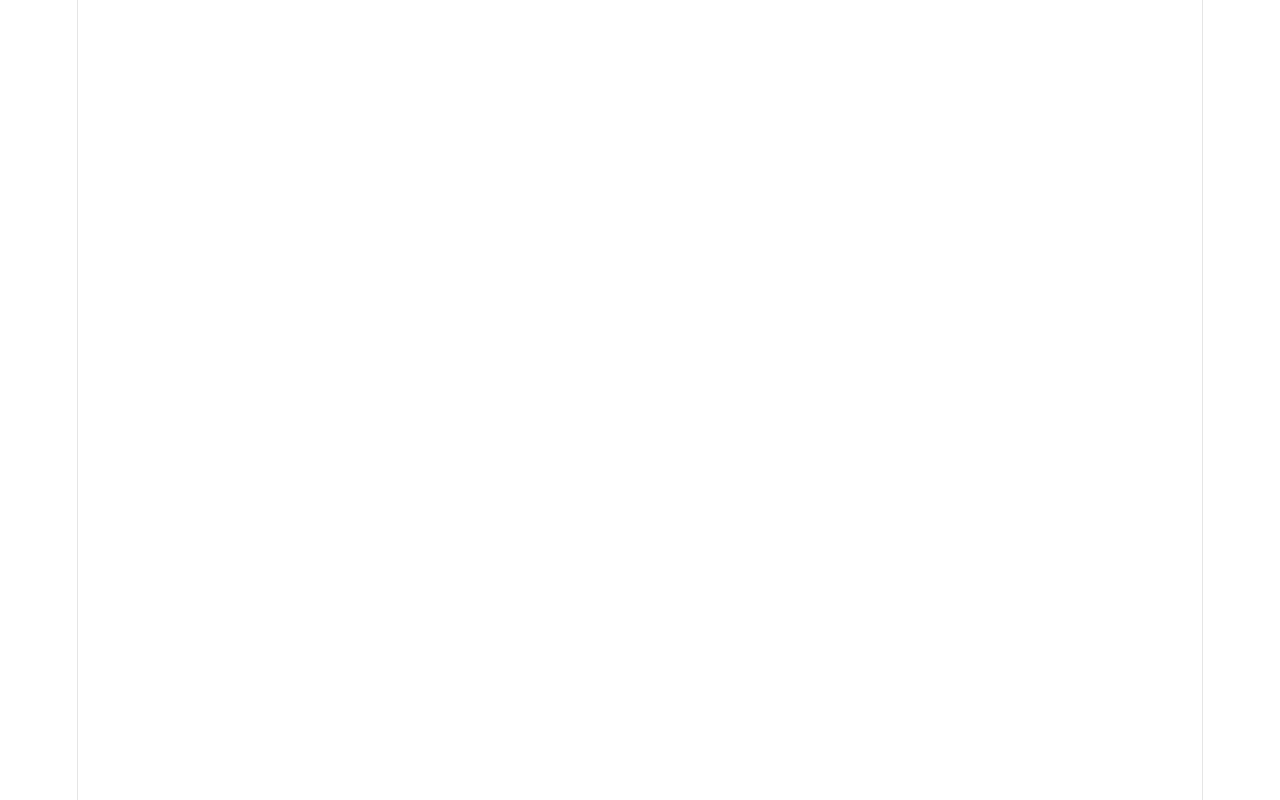
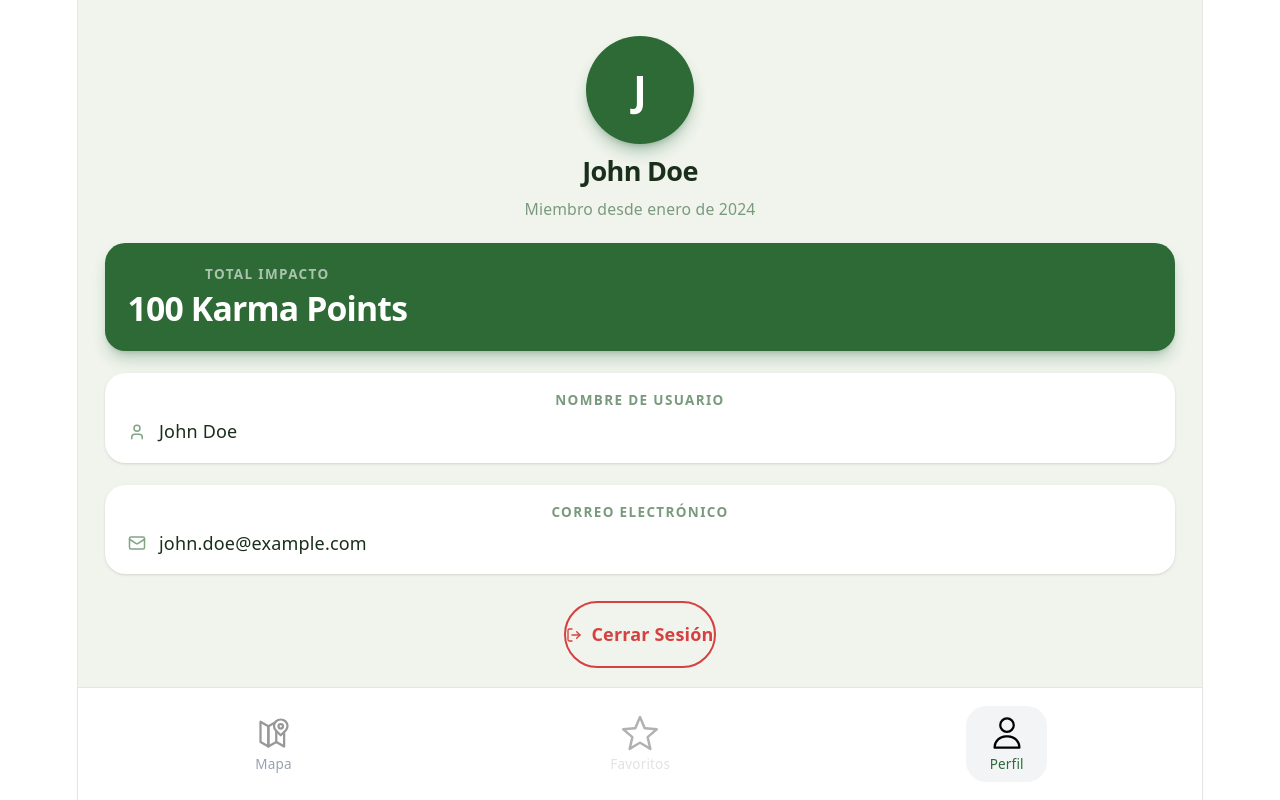
Before and after one commit to Fernandosanchez1609/GoGoMap, a React (Vite) app in the folder frontend/: page /user in a window 1280 px wide. Before the commit this address had no page. Built offline with nearby package versions, Linux system fonts and the light colour scheme.

Commit message:
Feat: Pagina de usuario maquetada y footer funcionando

```diff
--- a/frontend/src/components/Footer/Footer.tsx
+++ b/frontend/src/components/Footer/Footer.tsx
@@ -1,9 +1,43 @@
+import { NavLink } from "react-router-dom";
+
 export default function Footer() {
   return (
-    <footer className="display flex   justify-around p-4 bg-white border-t">
-      <img src="/assets/icons/mapa.svg" alt="Logo" className="h-10" />
-      <img src="/assets/icons/favoritos.svg" alt="favoritos" className="h-10" />
-      <img src="/assets/icons/perfil.svg" alt="perfil" className="h-10" />
+    <footer className="flex justify-around p-4 bg-white border-t">
+      <NavLink to="/map">
+        {({ isActive }) => (
+          <div className={`flex flex-col items-center gap-1 px-5 py-2 rounded-2xl transition-all duration-200 ${isActive ? "bg-gray-100" : ""}`}>
+            <img
+              src="/assets/icons/mapa.svg"
+              alt="Mapa"
+              className={`h-8 transition-opacity duration-200 ${isActive ? "opacity-100" : "opacity-40"}`}
+            />
+            <span className={`text-xs font-medium transition-all duration-200 ${isActive ? "text-[#2d6a35]" : "text-gray-400"}`}>
+              Mapa
+            </span>
+          </div>
+        )}
+      </NavLink>
+
+      {/* Favoritos — deshabilitado */}
+      <div className="flex flex-col items-center gap-1 px-5 py-2 rounded-2xl opacity-30 cursor-not-allowed">
+        <img src="/assets/icons/favoritos.svg" alt="Favoritos" className="h-8" />
+        <span className="text-xs font-medium text-gray-400">Favoritos</span>
+      </div>
+
+      <NavLink to="/user">
+        {({ isActive }) => (
+          <div className={`flex flex-col items-center gap-1 px-5 py-2 rounded-2xl transition-all duration-200 ${isActive ? "bg-gray-100" : ""}`}>
+            <img
+              src="/assets/icons/perfil.svg"
+              alt="Perfil"
+              className={`h-8 transition-opacity duration-200 ${isActive ? "opacity-100" : "opacity-40"}`}
+            />
+            <span className={`text-xs font-medium transition-all duration-200 ${isActive ? "text-[#2d6a35]" : "text-gray-400"}`}>
+              Perfil
+            </span>
+          </div>
+        )}
+      </NavLink>
     </footer>
   );
 }
--- /dev/null
+++ b/frontend/src/pages/User/UserPage.tsx
@@ -0,0 +1,84 @@
+import Footer from "@/components/Footer/Footer";
+import { LogOut, Mail, User } from "lucide-react";
+import {NavLink} from "react-router-dom";
+
+export default function UserPage() {
+  const userData = {
+    name: "John Doe",
+    email: "john.doe@example.com",
+    createDate: "2024-01-01",
+    karmaPoints: 100,
+  };
+
+  const memberSince = new Date(userData.createDate).toLocaleDateString("es-ES", {
+    month: "long",
+    year: "numeric",
+  });
+
+  const initial = userData.name.charAt(0).toUpperCase();
+
+  return (
+    <div className="flex flex-col min-h-screen bg-[#f0f4ec]">
+      <div className="flex-1 flex flex-col items-center px-6 pt-8 pb-4 gap-5">
+
+        {/* Avatar + Name */}
+        <div className="flex flex-col items-center gap-2">
+          <div className="w-24 h-24 rounded-full bg-[#2d6a35] flex items-center justify-center text-white text-4xl font-bold shadow-lg shadow-green-900/30">
+            {initial}
+          </div>
+          <h1 className="text-2xl font-bold text-[#1a2e1c] tracking-tight">
+            {userData.name}
+          </h1>
+          <p className="text-sm text-[#7a9a7e]">
+            Miembro desde {memberSince}
+          </p>
+        </div>
+
+        {/* Eco Points Card */}
+        <div className="w-full bg-[#2d6a35] rounded-2xl p-5 flex justify-between items-center shadow-lg shadow-green-900/25">
+          <div>
+            <p className="text-xs font-semibold text-white/60 uppercase tracking-widest mb-1">
+              Total Impacto
+            </p>
+            <p className="text-3xl font-bold text-white tracking-tight">
+              {userData.karmaPoints} Karma Points
+            </p>
+          </div>
+        </div>
+
+        {/* Nombre */}
+        <div className="w-full bg-white rounded-2xl px-5 py-4 shadow-sm">
+          <p className="text-xs font-semibold text-[#7a9a7e] uppercase tracking-widest mb-2">
+            Nombre De usuario
+          </p>
+          <div className="flex items-center gap-3 text-[#1a2e1c] font-medium">
+            <User size={18} className="text-[#2d6a35] opacity-60" />
+            {userData.name}
+          </div>
+        </div>
+
+        {/* Email */}
+        <div className="w-full bg-white rounded-2xl px-5 py-4 shadow-sm">
+          <p className="text-xs font-semibold text-[#7a9a7e] uppercase tracking-widest mb-2">
+            Correo Electrónico
+          </p>
+          <div className="flex items-center gap-3 text-[#1a2e1c] font-medium">
+            <Mail size={18} className="text-[#2d6a35] opacity-60" />
+            {userData.email}
+          </div>
+        </div>
+
+        {/* Logout */}
+        <NavLink to="/login">
+          <button className="w-full flex items-center justify-center gap-2 py-4 rounded-full border-2 border-[#d64040] text-[#d64040] font-semibold text-base hover:bg-[#d64040] hover:text-white transition-all duration-200 mt-1">
+            <LogOut size={16} />
+            Cerrar Sesión
+          </button>
+        </NavLink>
+
+      </div>
+
+      <Footer />
+    </div>
+  );
+}
--- a/frontend/src/routes/AppRouter.tsx
+++ b/frontend/src/routes/AppRouter.tsx
@@ -3,6 +3,7 @@ import MapPage from "@/pages/Map/MapPage";
 import GoGomapOnboarding from "@/components/onboarding/GoGomapOnboarding";
 import Login from "@/components/Login/Login";
 import Register from "@/components/Register/Register";
+import UserPage from "@/pages/User/UserPage";
 
 export default function AppRouter() {
   return (
@@ -11,7 +12,7 @@ export default function AppRouter() {
       <Route path="/map" element={<MapPage />} />
       <Route path="/login" element={<Login/>} />
       <Route path="/register" element={<Register/>} />
-
+      <Route path="/user" element={<UserPage/>} />
     </Routes>
   )
 }
```
